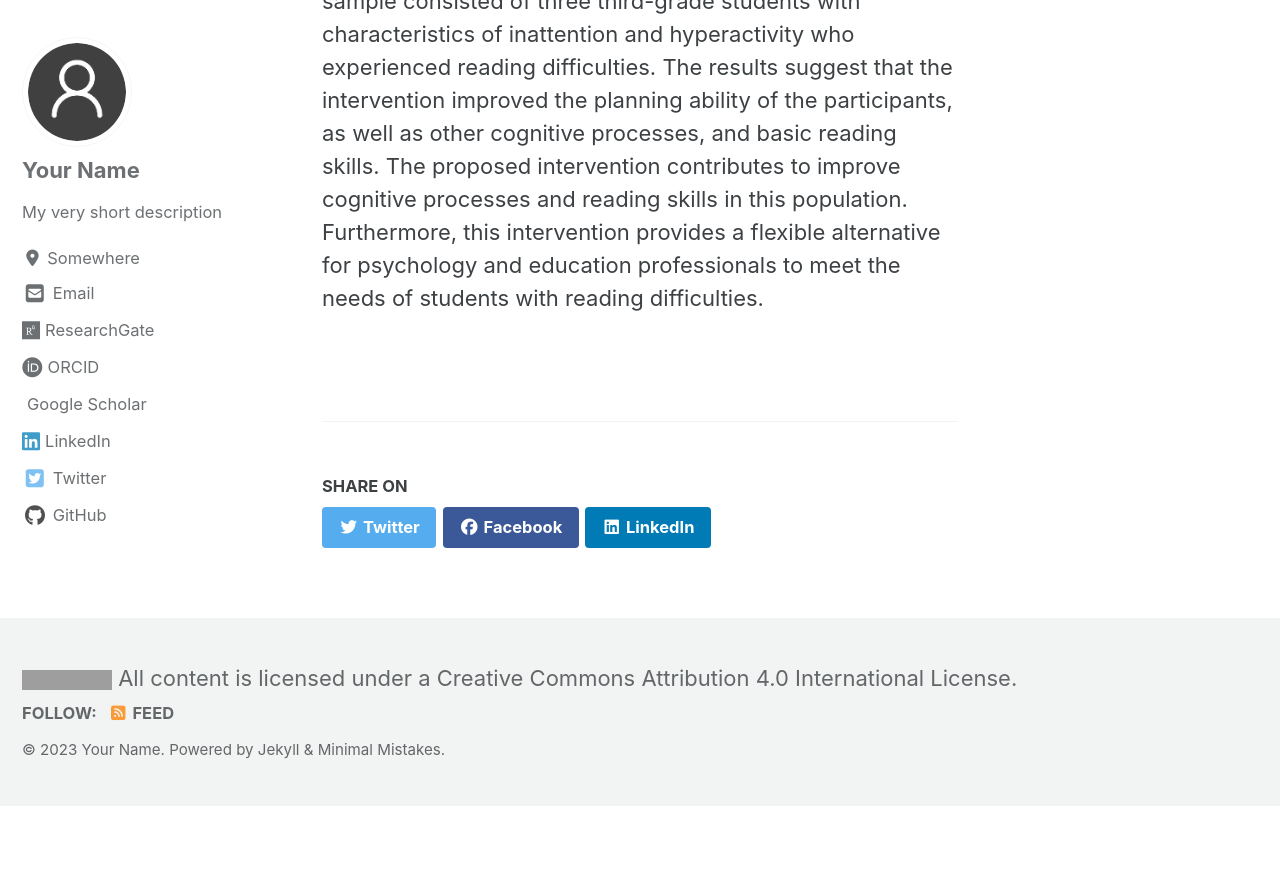
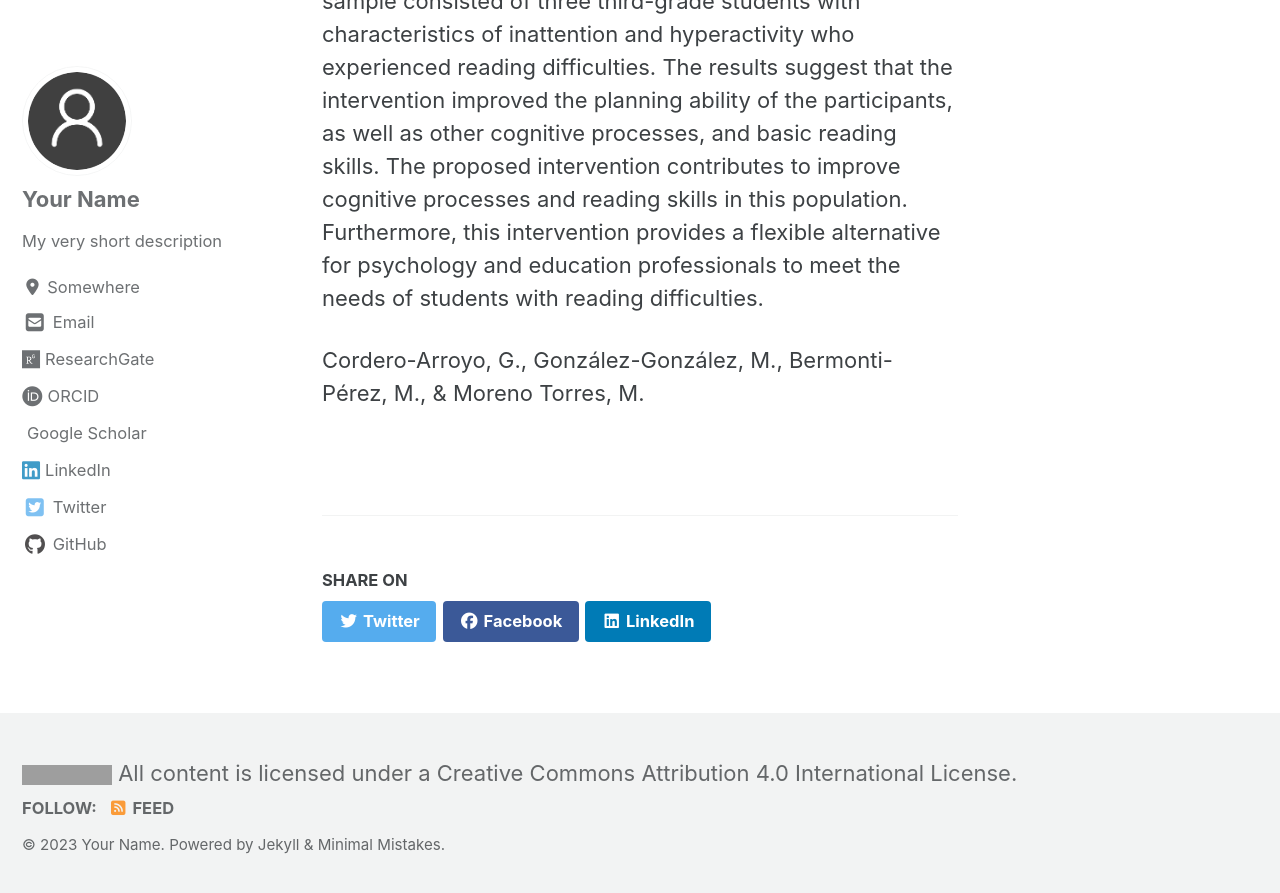
Before and after one commit to cognition-health-technology-lab/chtlab.github.io, a Jekyll site: the page built from _pages/publications.md, in a window 1280 px wide and 900 px high, scrolled down 6876 px. Shown: the top 893 px of the window. Built offline with Jekyll 4.4.1, drawn with Linux system fonts in a browser that asks for light colours; cached includes are drawn as plain includes; nearby versions of some CDN libraries; a style sheet for code colours, icons or effects is not loaded; before the commit the page ends 7682 px from its top, so only the background shows below that; grey boxes are pictures that could not be loaded.

Commit message:
Add authors to pubs

```diff
--- a/_data/publications.yml
+++ b/_data/publications.yml
@@ -63,4 +63,5 @@
   where: Revista Puertorriqueña de Psicología
   description:
     "The purpose of this study was to determine the efficacy of a PASS theory-based intervention to modify neurocognitive functions, specifically planning, and its impact on basic reading skills. This quantitative study used a Single-Subject Design with spelling measures and a pre-posttest design with standardized measures to assess the intervention’s impact on cognitive processes and reading skills. The sample consisted of three third-grade students with characteristics of inattention and hyperactivity who experienced reading difficulties. The results suggest that the intervention improved the planning ability of the participants, as well as other cognitive processes, and basic reading skills. The proposed intervention contributes to improve cognitive processes and reading skills in this population. Furthermore, this intervention provides a flexible alternative for psychology and education professionals to meet the needs of students with reading difficulties."
+  authors: Cordero-Arroyo, G., González-González, M., Bermonti-Pérez, M., & Moreno Torres, M.
   url_or_doi: "https://dialnet.unirioja.es/descarga/articulo/6773568.pdf"
```
